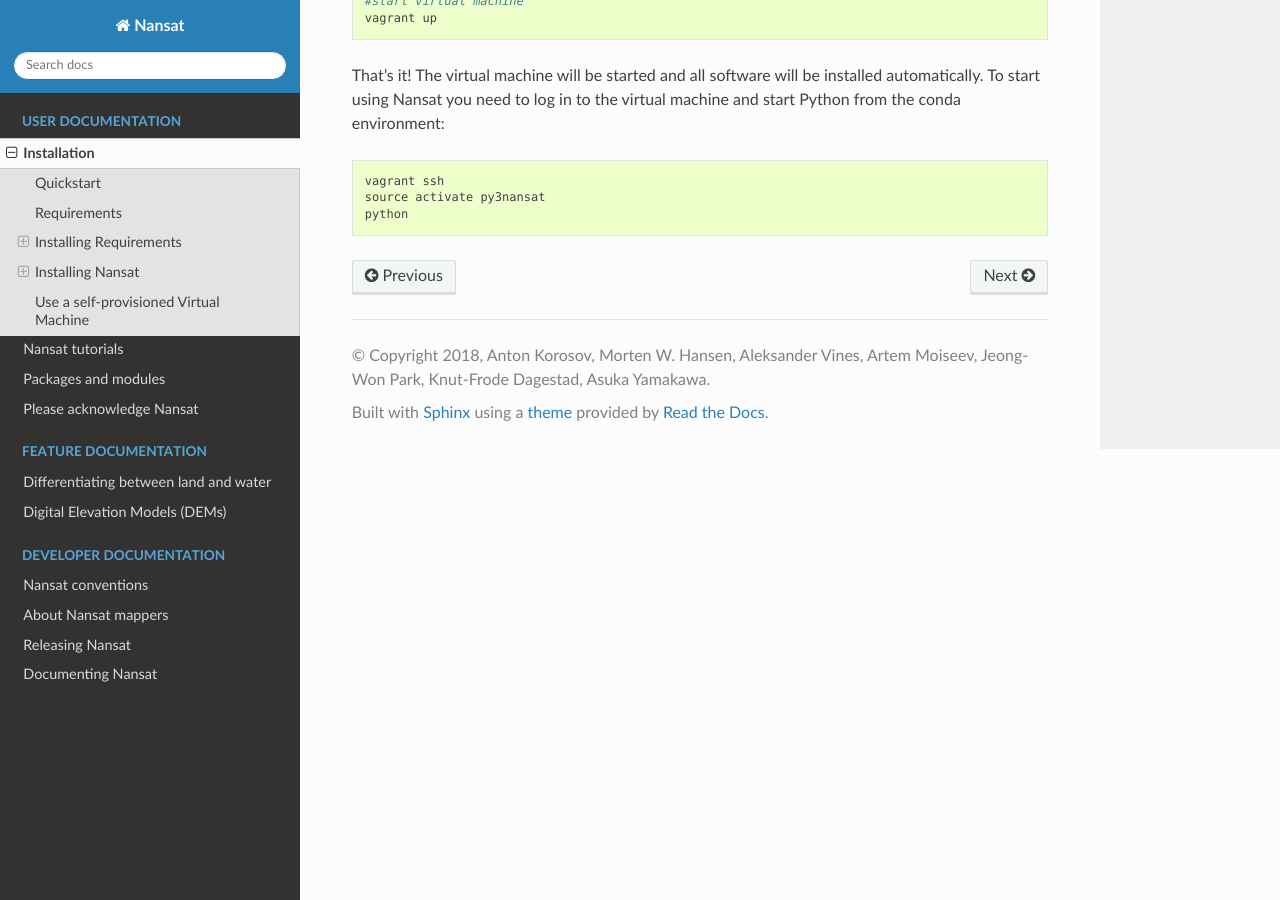
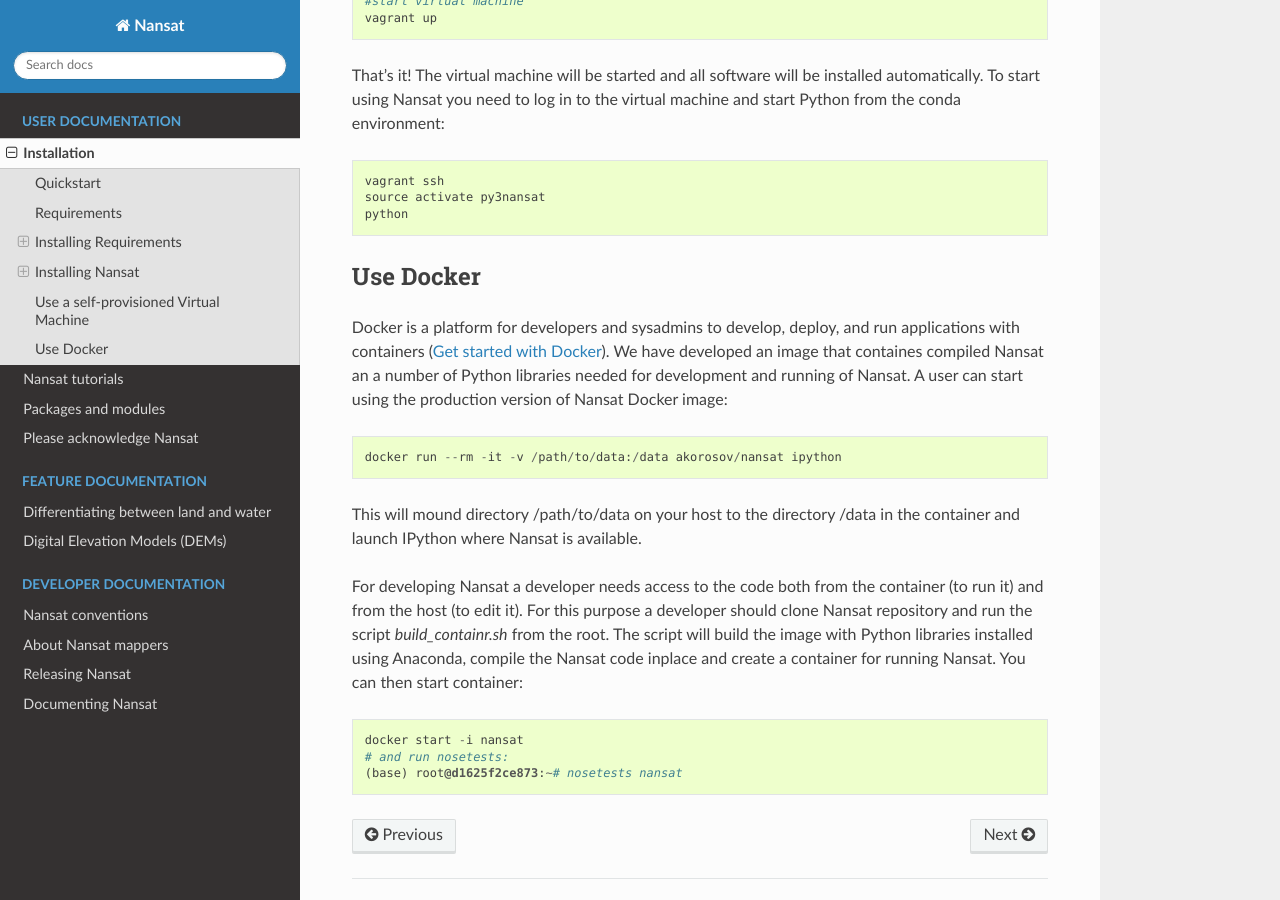
Before and after one commit to nansencenter/nansat, a Sphinx documentation site: the page built from docs/source/installation.rst, in a window 1280 px wide and 900 px high, scrolled down 3681 px. Built offline with Sphinx 7.4.7 and the Read the Docs theme 2.0.0, drawn with Linux system fonts in a browser that asks for light colours.

```diff
--- a/README.rst
+++ b/README.rst
@@ -68,6 +68,12 @@
 
     # install Nansat and requirements from the conda-forge channel
     conda create -n py3nansat -c conda-forge nansat
+
+Another option is to use Docker containers (`read about Docker <https://docs.docker.com/>`_).:
+
+::
+
+    docker run --rm -it -v /path/to/data:/data akorosov/nansat ipython
 
 Activate and work in the nansat environment
 -------------------------------------------
--- a/docs/source/installation.rst
+++ b/docs/source/installation.rst
@@ -175,3 +175,29 @@
   vagrant ssh
   source activate py3nansat
   python
+
+Use Docker
+----------
+Docker is a platform for developers and sysadmins to develop, deploy, and run applications with
+containers (`Get started with Docker <https://docs.docker.com/get-started/>`_). We have developed
+an image that containes compiled Nansat an a number of Python libraries needed for development
+and running of Nansat. A user can start using the production version of Nansat Docker image:
+
+::
+
+    docker run --rm -it -v /path/to/data:/data akorosov/nansat ipython
+
+This will mound directory /path/to/data on your host to the directory /data in the container
+and launch IPython where Nansat is available.
+
+For developing Nansat a developer needs access to the code both from the container (to run it)
+and from the host (to edit it). For this purpose a developer should clone Nansat repository and
+run the script *build_containr.sh* from the root. The script will build the image with Python
+libraries installed using Anaconda, compile the Nansat code inplace and create a container for
+running Nansat. You can then start container:
+
+::
+
+    docker start -i nansat
+    # and run nosetests:
+    (base) root@d1625f2ce873:~# nosetests nansat
```
Also changed, not shown: docs/source/release_nansat.rst (+21 -0 lines), 3 other files.
